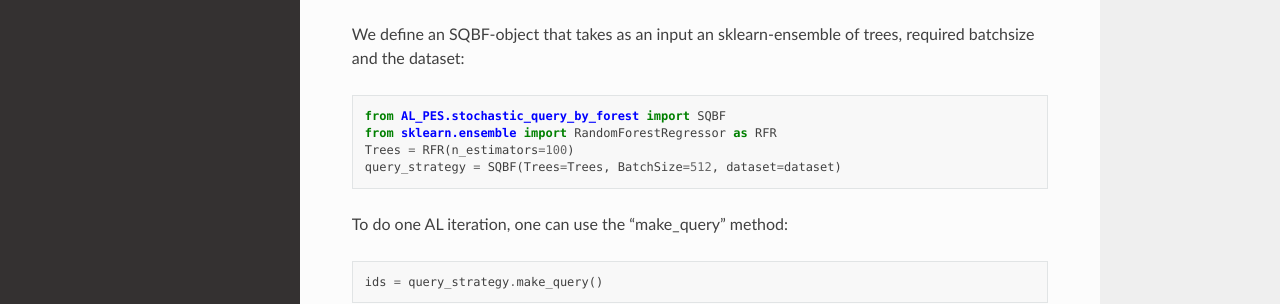
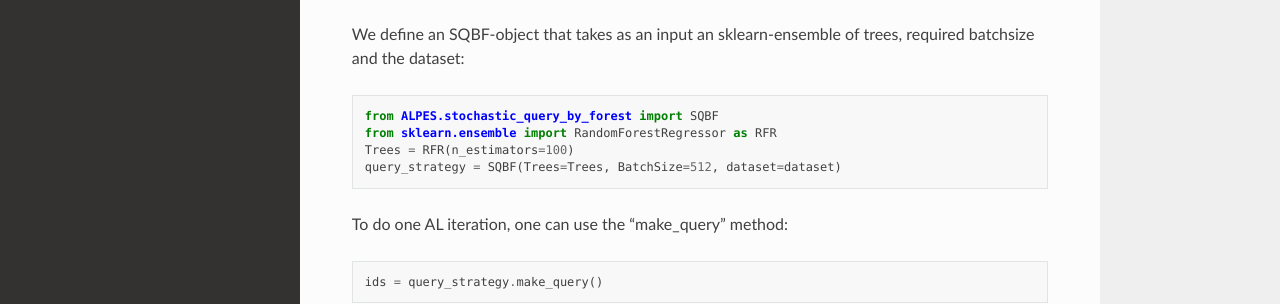
Before and after one commit to CFEL-CMI/Active-Learning-of-PES, a Sphinx documentation site: the page built from docs/source/Implementation/imp_details.rst, in a window 1280 px wide and 1222 px high. Shown: the part 460-764 px from the top of the window. Built offline with Sphinx 7.4.7 and the Read the Docs theme 2.0.0, drawn with Linux system fonts in a browser that asks for light colours.

Commit message:
modifying documentation accordingly

```diff
--- a/docs/source/Implementation/imp_details.rst
+++ b/docs/source/Implementation/imp_details.rst
@@ -19,7 +19,7 @@ active learning iterations.
 We define an SQBF-object that takes as an input an sklearn-ensemble of trees, required batchsize and the
 dataset::
 
-    from AL_PES.stochastic_query_by_forest import SQBF
+    from ALPES.stochastic_query_by_forest import SQBF
     from sklearn.ensemble import RandomForestRegressor as RFR
     Trees = RFR(n_estimators=100)
     query_strategy = SQBF(Trees=Trees, BatchSize=512, dataset=dataset)
--- a/docs/source/modules/scripts.rst
+++ b/docs/source/modules/scripts.rst
@@ -1,7 +1,7 @@
 query_strategies package
 ================================
 
-.. automodule:: AL_PES.query_strategies
+.. automodule:: ALPES.query_strategies
    :members:
    :undoc-members:
    :show-inheritance:
```
